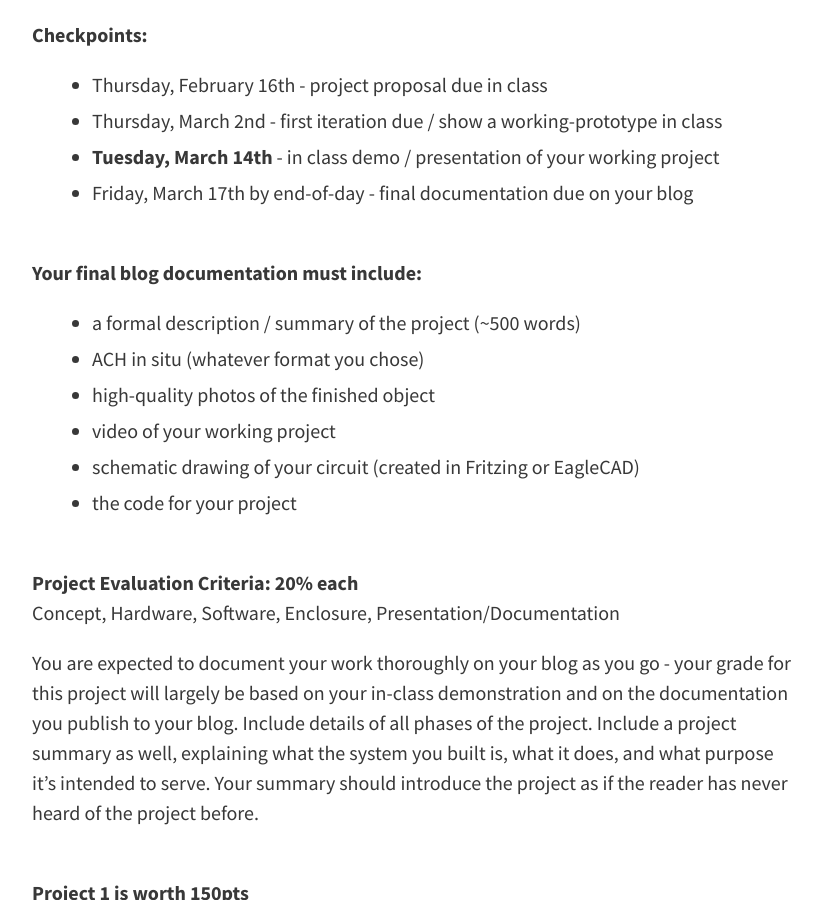
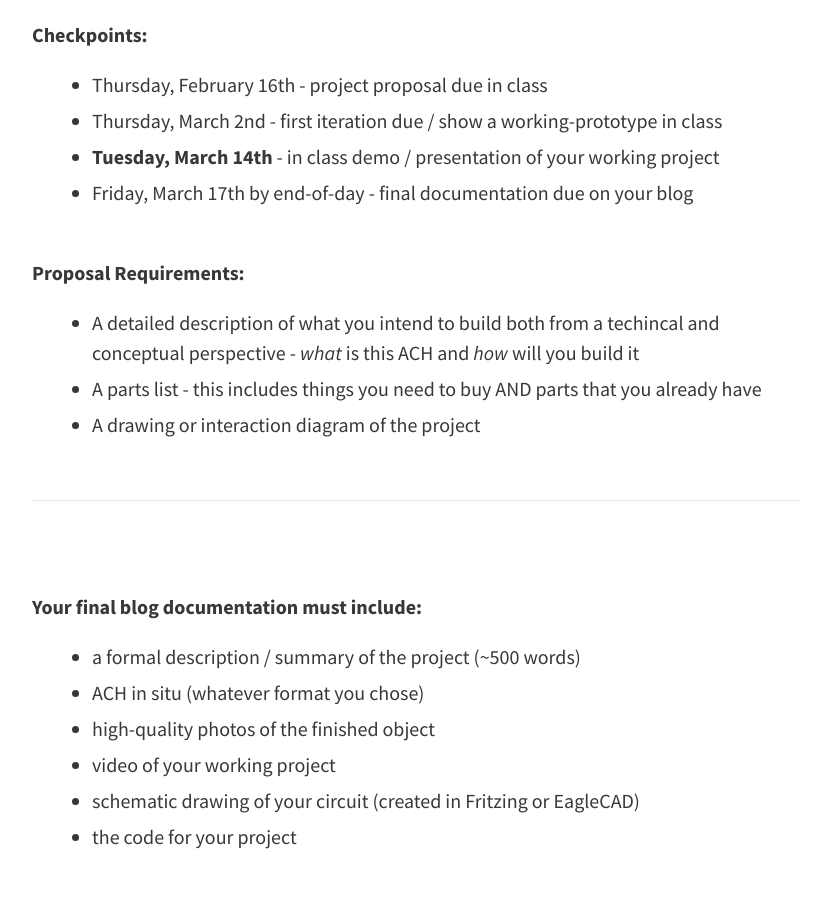
Before and after one commit to coloringchaos/object-spring-17, a Jekyll site: the page built from _posts/2017-2-2-project1.md, in a window 1280 px wide and 900 px high, scrolled down 642 px. Shown: the whole window, without its empty margins (224-1046 px from the left). Built offline with Jekyll 4.4.1, drawn with Linux system fonts in a browser that asks for light colours; nearby versions of some CDN libraries.

Commit message:
project proposal

```diff
--- a/_posts/2017-2-2-project1.md
+++ b/_posts/2017-2-2-project1.md
@@ -17,6 +17,15 @@ While a working prototype is required, this is also an exercise in design fictio
 - Friday, March 17th by end-of-day - final documentation due on your blog
 
 <br>
+**Proposal Requirements:**
+
+- A detailed description of what you intend to build both from a techincal and conceptual perspective - *what* is this ACH and *how* will you build it
+- A parts list - this includes things you need to buy AND parts that you already have
+- A drawing or interaction diagram of the project
+
+***
+
+<br>
 **Your final blog documentation must include:**
 
 + a formal description / summary of the project (~500 words)
```
Also changed, not shown: schedule.md (+1 -1 lines).
